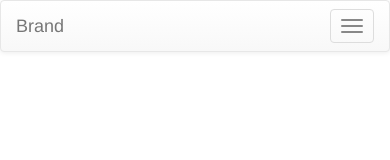
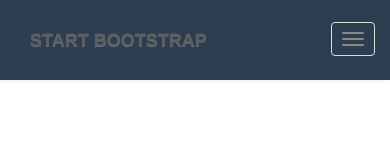
Before and after one commit to Andrea-Gori/html-css-bootstrap-freelancer, a plain HTML site: page index.html in a window 390 px wide. Drawn offline with nearby package versions, Linux system fonts and the light colour scheme.

Commit message:
navbar mobile fatta (?)

```diff
--- a/assets/css/master.css
+++ b/assets/css/master.css
@@ -0,0 +1,19 @@
+.navbar {
+  text-transform: uppercase;
+  font-weight: bold;
+  border: none;
+}
+
+.container-fluid {
+  background-color: #2c3e50 ;
+  height: 80px;
+}
+
+.navbar-default .navbar-brand{
+  color: #fff;
+  padding: 30px;
+}
+
+.navbar-toggle {
+  margin-top: 22px;
+}
--- a/index.html
+++ b/index.html
@@ -23,7 +23,7 @@
             <span class="icon-bar"></span>
             <span class="icon-bar"></span>
           </button>
-      <a class="navbar-brand" href="#">Brand</a>
+          <a class="navbar-brand" href="#">Start Bootstrap</a>
         </div>
 
     <!-- Collect the nav links, forms, and other content for toggling -->
```
Lines whose indentation alone changed are shown as unchanged.
